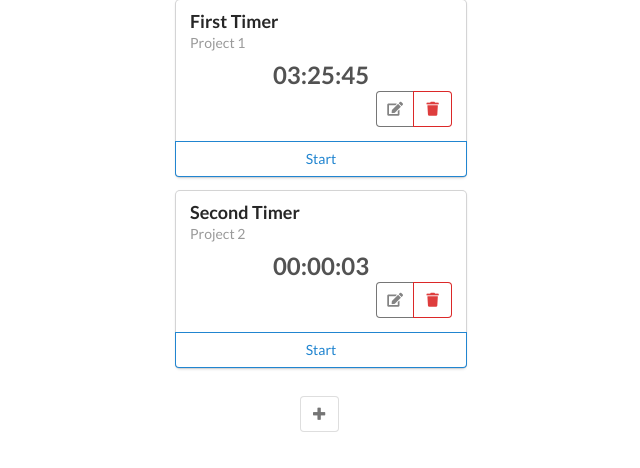
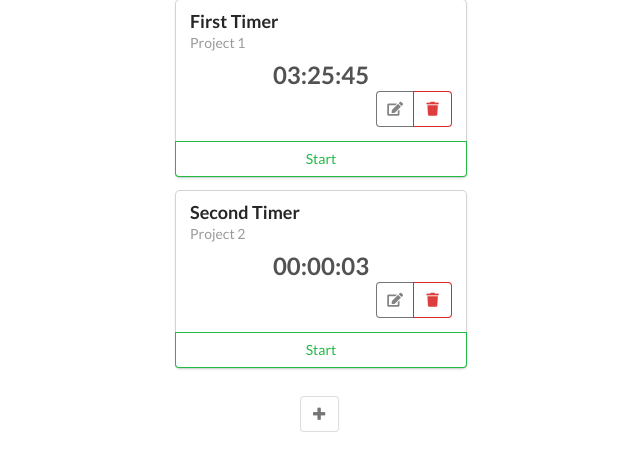
Before and after one commit to yzaoui/react-timers, a React (Create React App) app: page / in a window 1280 px wide. Shown: the top 468 px of the page, without its empty margins (319-959 px from the left). Built offline with nearby package versions, Linux system fonts and the light colour scheme.

Commit message:
Implement start/stop timer functionality

```diff
--- a/src/component/EditableTimer.tsx
+++ b/src/component/EditableTimer.tsx
@@ -6,6 +6,8 @@ interface Props {
     timer: Timer;
     onTimerUpdate: (title: string, project: string) => void;
     onTimerDelete: () => void;
+    onTimerStart: () => void;
+    onTimerStop: () => void;
 }
 
 interface State {
@@ -18,8 +20,19 @@ class EditableTimer extends React.Component<Props, State> {
     };
 
     render() {
-        if (this.state.editing) return <TimerForm timer={this.props.timer} action={TimerFormAction.Update} onFormSubmit={this.handleFormUpdate} onFormCancel={this.handleFormCancel} />;
-        else return <TimerComponent timer={this.props.timer} onEditClick={this.handleEditClick} onDeleteClick={this.handleDeleteClick} />;
+        if (this.state.editing) return <TimerForm
+            timer={this.props.timer}
+            action={TimerFormAction.Update}
+            onFormSubmit={this.handleFormUpdate}
+            onFormCancel={this.handleFormCancel}
+        />;
+        else return <TimerComponent
+            timer={this.props.timer}
+            onEditClick={this.handleEditClick}
+            onDeleteClick={this.props.onTimerDelete}
+            onStartClick={this.props.onTimerStart}
+            onStopClick={this.props.onTimerStop}
+        />;
     }
 
     handleFormUpdate = (title: string, project: string) => {
@@ -30,8 +43,6 @@ class EditableTimer extends React.Component<Props, State> {
     handleFormCancel = () => this.setState({ editing: false });
 
     handleEditClick = () => this.setState({ editing: true });
-
-    handleDeleteClick = () => this.props.onTimerDelete();
 }
 
 export default EditableTimer;
--- a/src/component/EditableTimerList.tsx
+++ b/src/component/EditableTimerList.tsx
@@ -5,9 +5,11 @@ interface Props {
     timers: Timer[];
     onTimerUpdate: (id: string, title: string, project: string) => void;
     onTimerDelete: (id: string) => void;
+    onTimerStart: (id: string) => void;
+    onTimerStop: (id: string) => void;
 }
 
-const EditableTimerList: React.FC<Props> = ({ timers, onTimerUpdate, onTimerDelete }) => (
+const EditableTimerList: React.FC<Props> = ({ timers, onTimerUpdate, onTimerDelete, onTimerStart, onTimerStop }) => (
     <div id="timers">
         {timers.map((timer) => (
             <EditableTimer
@@ -15,6 +17,8 @@ const EditableTimerList: React.FC<Props> = ({ timers, onTimerUpdate, onTimerDele
                 timer={timer}
                 onTimerUpdate={(title, project) => onTimerUpdate(timer.id, title, project)}
                 onTimerDelete={() => onTimerDelete(timer.id)}
+                onTimerStart={() => onTimerStart(timer.id)}
+                onTimerStop={() => onTimerStop(timer.id)}
             />
         ))}
     </div>
--- /dev/null
+++ b/src/component/TimerActionButton.tsx
@@ -0,0 +1,14 @@
+import React from "react";
+
+interface Props {
+    timerIsRunning: boolean;
+    onStartClick: () => void;
+    onStopClick: () => void;
+}
+
+const TimerActionButton: React.FC<Props> = ({ timerIsRunning, onStartClick, onStopClick }) => {
+    if (timerIsRunning) return <div className="ui bottom attached red basic button" onClick={onStopClick}>Stop</div>;
+    else return <div className="ui bottom attached green basic button" onClick={onStartClick}>Start</div>;
+};
+
+export default TimerActionButton;
--- a/src/component/TimerComponent.tsx
+++ b/src/component/TimerComponent.tsx
@@ -1,12 +1,28 @@
 import React from 'react';
+import TimerActionButton from "./TimerActionButton";
 
 interface Props {
     timer: Timer;
     onEditClick: () => void;
     onDeleteClick: () => void;
+    onStartClick: () => void;
+    onStopClick: () => void;
 }
 
 class TimerComponent extends React.Component<Props> {
+    forceUpdateInterval: (number | null) = null;
+
+    componentDidMount() {
+        this.forceUpdateInterval = window.setInterval(() => this.forceUpdate(), 50);
+    }
+
+    componentWillUnmount() {
+        if (this.forceUpdateInterval !== null) {
+            clearInterval(this.forceUpdateInterval);
+            this.forceUpdateInterval = null;
+        }
+    }
+
     render() {
         return (
             <div className="ui centered card">
@@ -14,7 +30,7 @@ class TimerComponent extends React.Component<Props> {
                     <div className="header">{this.props.timer.title}</div>
                     <div className="meta">{this.props.timer.project}</div>
                     <div className="center aligned description">
-                        <h2>{millisecondsToHourMinuteSecond(this.props.timer.elapsedms)}</h2>
+                        <h2>{this.timeString}</h2>
                     </div>
                     <div className="extra content ui icon buttons right floated">
                         <button className="right floated icon compact ui basic button grey" onClick={this.props.onEditClick}>
@@ -25,12 +41,26 @@ class TimerComponent extends React.Component<Props> {
                         </button>
                     </div>
                 </div>
-                <div className="ui bottom attached blue basic button">
-                    Start
-                </div>
+                <TimerActionButton timerIsRunning={this.props.timer.runningSince !== null} onStartClick={this.handleStartClick} onStopClick={this.handleStopClick} />
             </div>
         );
     }
+
+    get timeString() {
+        const { elapsedms, runningSince } = this.props.timer;
+
+        let totalElapsedMS = elapsedms;
+
+        if (runningSince !== null) {
+            totalElapsedMS += Date.now() - runningSince;
+        }
+
+        return millisecondsToHourMinuteSecond(totalElapsedMS);
+    }
+
+    handleStartClick = () => this.props.onStartClick();
+
+    handleStopClick = () => this.props.onStopClick();
 }
 
 const millisecondsToHourMinuteSecond = (ms: number): string => {
--- a/src/component/TimersDashboard.tsx
+++ b/src/component/TimersDashboard.tsx
@@ -14,13 +14,15 @@ class TimersDashboard extends React.Component<{}, State> {
                 id: UUID(),
                 title: "First Timer",
                 project: "Project 1",
-                elapsedms: 12345678
+                elapsedms: 12345678,
+                runningSince: null
             },
             {
                 id: UUID(),
                 title: "Second Timer",
                 project: "Project 2",
-                elapsedms: 3000
+                elapsedms: 3000,
+                runningSince: null
             }
         ]
     };
@@ -29,7 +31,13 @@ class TimersDashboard extends React.Component<{}, State> {
         return (
             <div className="ui three column centered grid">
                 <div className="column">
-                    <EditableTimerList timers={this.state.timers} onTimerUpdate={this.handleTimerUpdate} onTimerDelete={this.handleTimerDelete} />
+                    <EditableTimerList
+                        timers={this.state.timers}
+                        onTimerUpdate={this.handleTimerUpdate}
+                        onTimerDelete={this.handleTimerDelete}
+                        onTimerStart={this.handleTimerStart}
+                        onTimerStop={this.handleTimerStop}
+                    />
                     <ToggleableTimerForm onSubmitNewForm={this.handleSubmitNewForm} />
                 </div>
             </div>
@@ -37,12 +45,11 @@ class TimersDashboard extends React.Component<{}, State> {
     }
 
     handleTimerUpdate = (id: string, title: string, project: string) => {
-        const timerToUpdate = this.state.timers.find((timer) => timer.id === id);
-        if (timerToUpdate === undefined) throw new Error();
+        const timerToUpdate = this.getTimer(id);
 
-        const updatedTimer: Timer = Object.assign({}, timerToUpdate, { title: title, project: project });
+        const updatedFields: Partial<Timer> = { title: title, project: project };
 
-        this.setState({ timers: this.state.timers.map((timer) => timer.id === id ? updatedTimer : timer) });
+        this.updateTimer(id, Object.assign({}, timerToUpdate, updatedFields));
     };
 
     handleTimerDelete = (id: string) => {
@@ -54,11 +61,45 @@ class TimersDashboard extends React.Component<{}, State> {
             id: UUID(),
             title: title,
             project: project,
-            elapsedms: 0
+            elapsedms: 0,
+            runningSince: null
         };
 
         this.setState({ timers: this.state.timers.concat(newTimer) })
     };
+
+    handleTimerStart = (id: string) => {
+        const now = Date.now();
+
+        const timerToStart = this.getTimer(id);
+
+        const updatedFields: Partial<Timer> = { runningSince: now };
+
+        this.updateTimer(id, Object.assign({}, timerToStart, updatedFields));
+    };
+
+    handleTimerStop = (id: string) => {
+        const now = Date.now();
+
+        const timerToStop = this.getTimer(id);
+
+        if (timerToStop.runningSince === null) throw new Error();
+
+        const timeSinceStart = now - timerToStop.runningSince;
+
+        const updatedFields: Partial<Timer> = { elapsedms: timerToStop.elapsedms + timeSinceStart, runningSince: null };
+
+        this.updateTimer(id, Object.assign({}, timerToStop, updatedFields));
+    };
+
+    getTimer = (id: string) => {
+        const timer = this.state.timers.find((timer) => timer.id === id);
+        if (timer === undefined) throw new Error();
+
+        return timer;
+    };
+
+    updateTimer = (id: string, updatedTimer: Timer) => this.setState({ timers: this.state.timers.map((timer) => timer.id === id ? updatedTimer : timer) });
 }
 
 export default TimersDashboard;
--- a/src/model/Timer.d.ts
+++ b/src/model/Timer.d.ts
@@ -3,4 +3,5 @@ interface Timer {
     title: string;
     project: string;
     elapsedms: number;
+    runningSince: number | null;
 }
```
